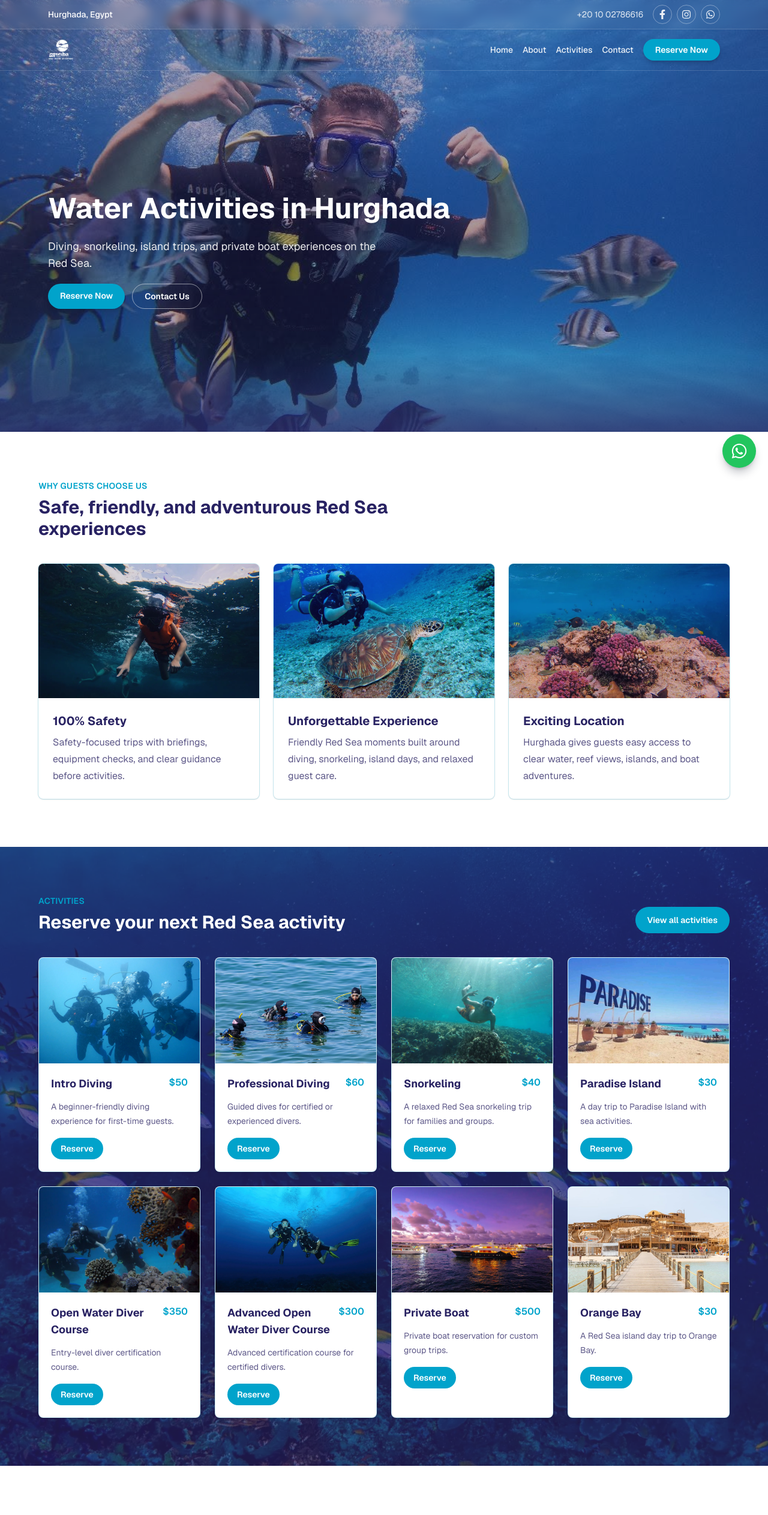
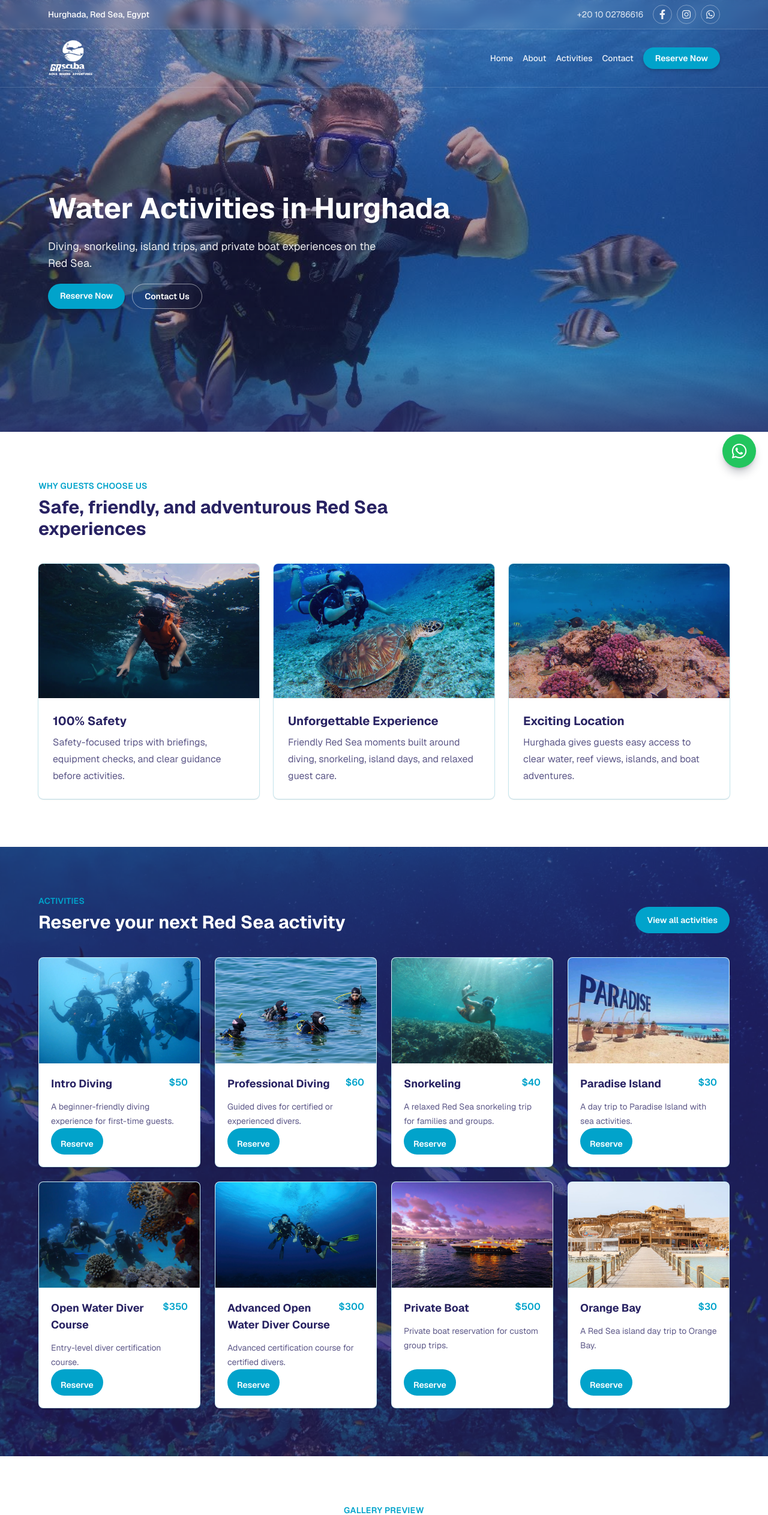
Before and after one commit to Word-of-Mouth-Marketing-agency/graquamarine, a Next.js app: page / in a window 1280 px wide. Shown: the top 2526 px of the page at 60% size. Built offline with nearby package versions, Linux system fonts and the light colour scheme.

Commit message:
style: refine header logo and activity cards

```diff
--- a/src/app/contact/page.tsx
+++ b/src/app/contact/page.tsx
@@ -204,7 +204,7 @@ export default function ContactPage() {
         <div className="mx-auto max-w-6xl">
           <SectionHeading
             label="Our Location"
-            title="Based in Hurghada, Egypt"
+            title={`Based in ${siteConfig.location}`}
           />
           <div className="mt-10 overflow-hidden rounded-xl bg-brand-navy/5 ring-1 ring-brand-aqua/20">
             <div className="flex items-center justify-center bg-brand-navy/10 px-4 py-20 text-center">
--- a/src/app/page.tsx
+++ b/src/app/page.tsx
@@ -123,7 +123,7 @@ export default function Home() {
             {activities.map((activity) => (
               <article
                 key={activity.slug}
-                className="overflow-hidden rounded-lg border border-brand-aqua/20 bg-white shadow-sm"
+                className="flex flex-col overflow-hidden rounded-lg border border-brand-aqua/20 bg-white shadow-sm"
               >
                 <div className="relative h-44 overflow-hidden">
                   <Image
@@ -134,7 +134,7 @@ export default function Home() {
                     sizes="(max-width: 640px) 100vw, (max-width: 1024px) 50vw, 25vw"
                   />
                 </div>
-                <div className="flex flex-col p-5">
+                <div className="flex flex-1 flex-col p-5">
                   <div className="flex items-start justify-between gap-3">
                     <h3 className="text-lg font-bold text-brand-navy">
                       {activity.name}
@@ -148,7 +148,7 @@ export default function Home() {
                   </p>
                   <Link
                     href="/activities"
-                    className="mt-4 inline-flex w-fit rounded-full bg-brand-aqua px-4 py-2 text-sm font-semibold text-white transition hover:bg-brand-navy hover:text-white"
+                    className="mt-auto pt-4 inline-flex w-fit rounded-full bg-brand-aqua px-4 py-2 text-sm font-semibold text-white transition hover:bg-brand-navy hover:text-white"
                   >
                     Reserve
                   </Link>
--- a/src/components/layout/Navbar.tsx
+++ b/src/components/layout/Navbar.tsx
@@ -40,7 +40,7 @@ export function Navbar() {
               alt={siteConfig.name}
               width={200}
               height={48}
-              className="h-9 w-auto"
+              className="h-12 w-auto sm:h-16"
               priority
             />
           </Link>
--- a/src/lib/site.ts
+++ b/src/lib/site.ts
@@ -4,7 +4,7 @@ export const siteConfig = {
   name: "Graquamarine",
   domain: "http://graquamarine.com/",
   displayDomain: "graquamarine.com",
-  location: "Hurghada, Egypt",
+  location: "Hurghada, Red Sea, Egypt",
   description:
     "Graquamarine offers diving, snorkeling, island trips, and private boat activities in Hurghada, Egypt.",
   phone: "+201002786616",
```
